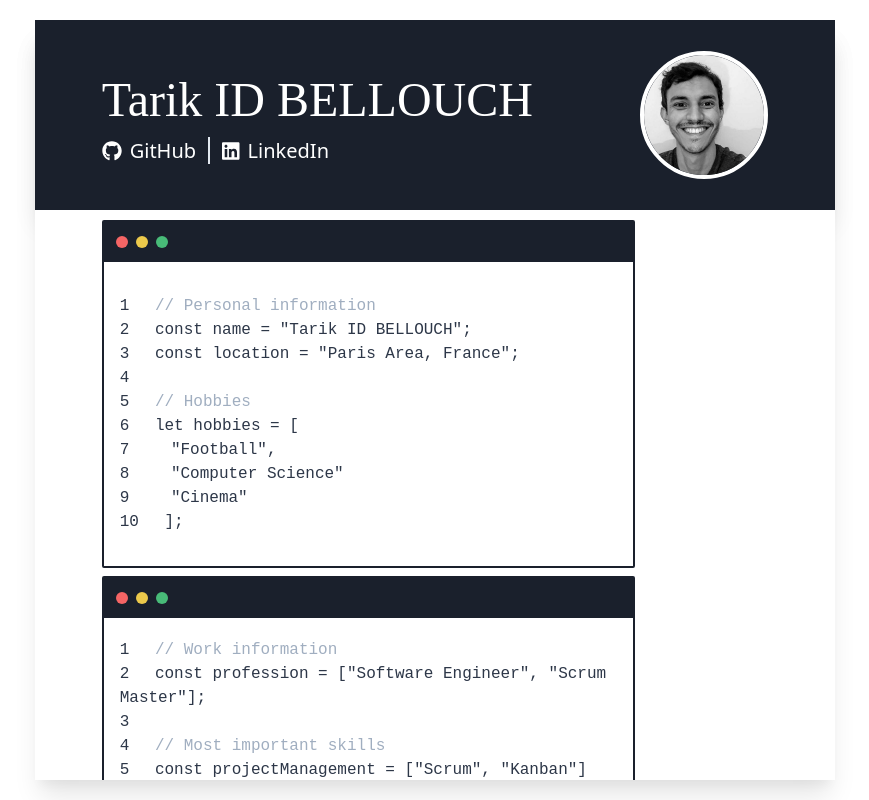
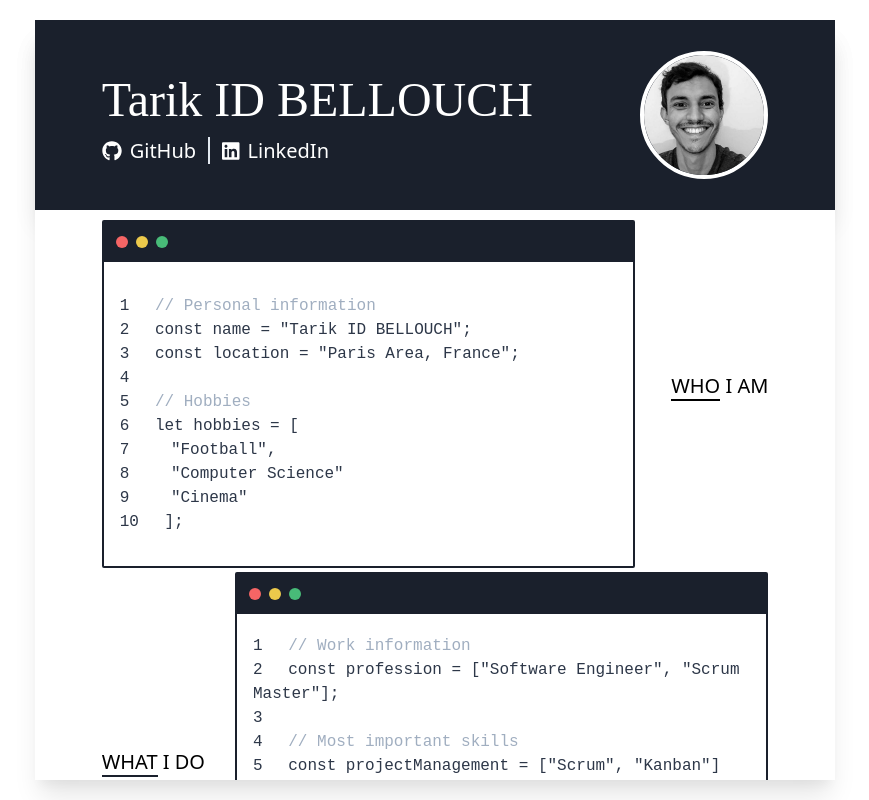
Before and after one commit to devidb00/tarikidb.com, a Next.js app: page / in a window 1280 px wide. Shown: the whole page, without its empty margins (205-1074 px from the left). Built offline with nearby package versions, Linux system fonts and the light colour scheme.

Commit message:
New design

```diff
--- a/components/MySkills.js
+++ b/components/MySkills.js
@@ -82,7 +82,7 @@ const MySkills = () => {
             </div>
           </div>
         </div>
-        <div className="text-xl text-black sm:visible hidden">
+        <div className="text-xl text-black sm:block hidden ">
           <span className="border-b-2 w-8 h-1 border-black">WHO</span>
           <span> I AM</span>
         </div>
--- a/components/Studies.js
+++ b/components/Studies.js
@@ -53,13 +53,13 @@ const Studies = () => {
   return (
     <div className="my-10 h-86 flex justify-center items-center">
       <div className="sm:w-5/6 w-11/12 h-full flex justify-between items-center">
-        <div className="text-xl text-black sm:visible hidden">
+        <div className="text-xl text-black sm:block hidden">
           <span className="border-b-2 w-8 h-1 border-gray-900">WHAT</span>
           <span> I DO</span>
         </div>
         <div
           name="card_code"
-          className="sm:w-4/5 w-full h-auto border-2 rounded-sm border-gray-900 mt-6"
+          className="sm:w-4/5 w-full h-auto border-2 rounded-sm border-gray-900 mt-4"
         >
           <div
             name="header"
```
